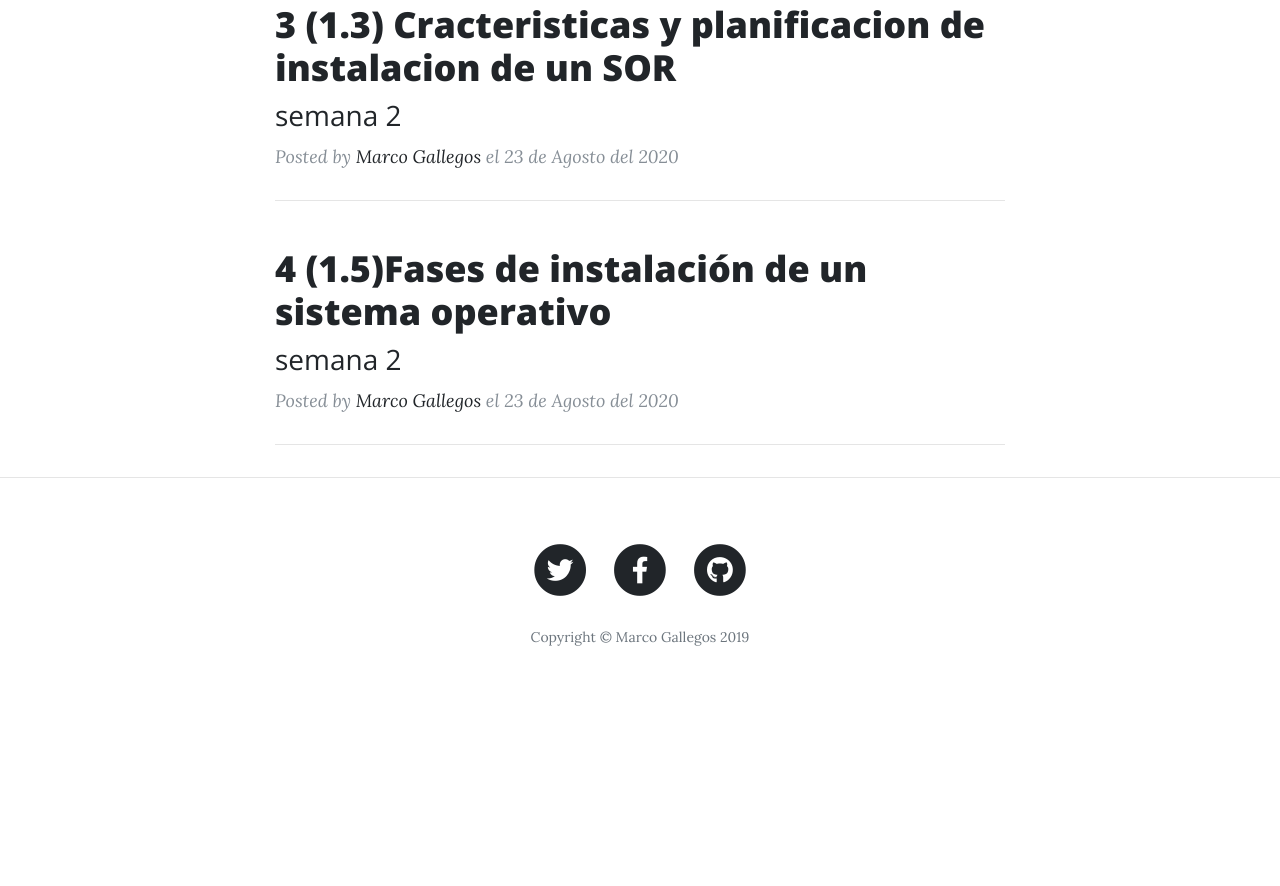
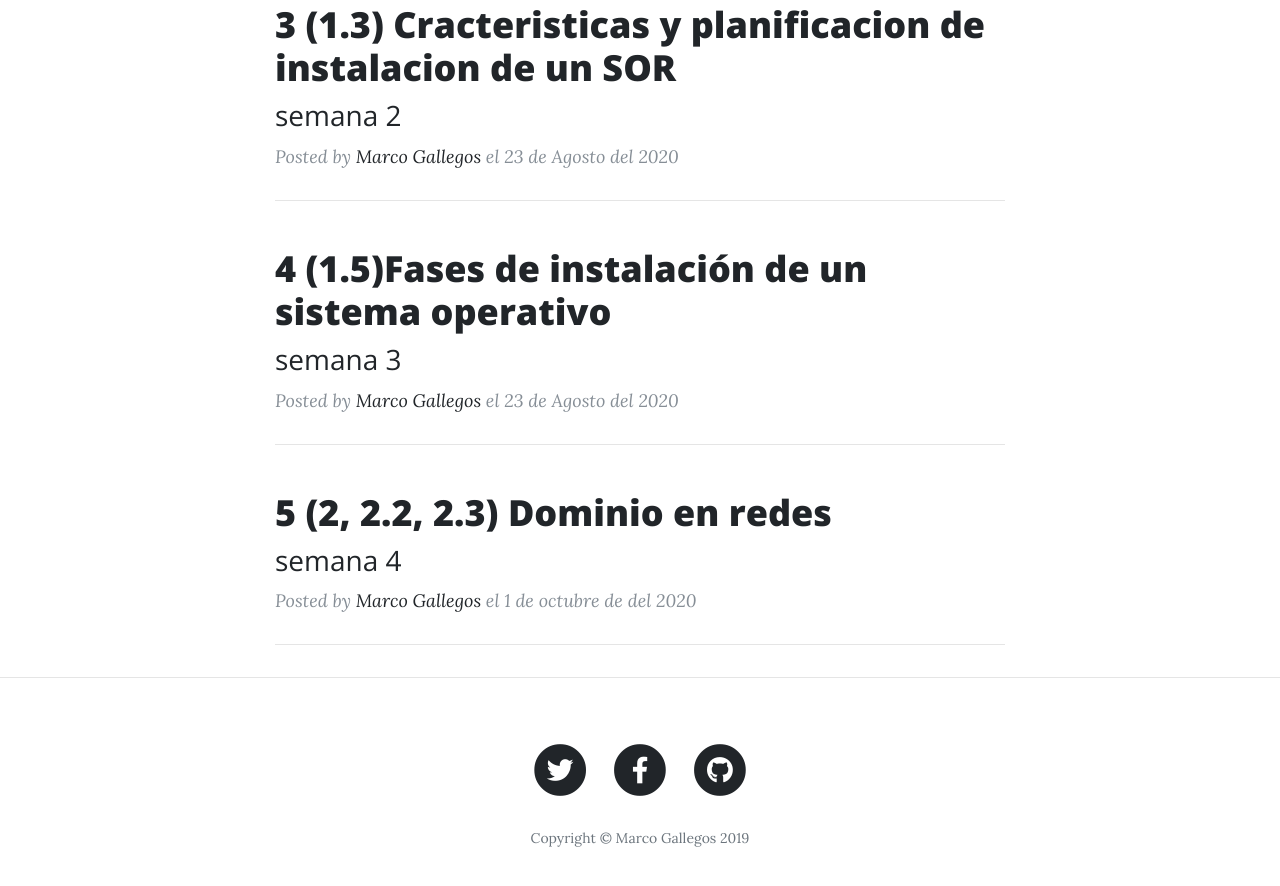
Before and after one commit to marco-gallegos/api_pdf, a website: page index.html in a window 1280 px wide. Shown: the part 837-1723 px from the top of the page. Before the commit the page ends 1550 px from the top, so only its background shows below. Drawn offline with nearby package versions, Linux system fonts and the light colour scheme.

Commit message:
[imp] actividad 5
se agrega a index y en el archivo se agrega conclusion

```diff
--- a/index.html
+++ b/index.html
@@ -109,12 +109,30 @@
               4 (1.5)Fases de instalación de un sistema operativo
             </h2>
             <h3 class="post-subtitle">
-              semana 2
+              semana 3
             </h3>
           </a>
           <p class="post-meta">Posted by
             <a href="#">Marco Gallegos</a>
             el 23 de Agosto del 2020</p>
+        </div>
+        <hr>
+        <!-- Pager -->
+      </div>
+
+      <div class="col-lg-8 col-md-10 mx-auto">
+        <div class="post-preview">
+          <a href="5.html">
+            <h2 class="post-title">
+              5 (2, 2.2, 2.3) Dominio en redes
+            </h2>
+            <h3 class="post-subtitle">
+              semana 4
+            </h3>
+          </a>
+          <p class="post-meta">Posted by
+            <a href="#">Marco Gallegos</a>
+            el 1 de octubre de  del 2020</p>
         </div>
         <hr>
         <!-- Pager -->
```
Also changed, not shown: 5.html (+7 -0 lines).
